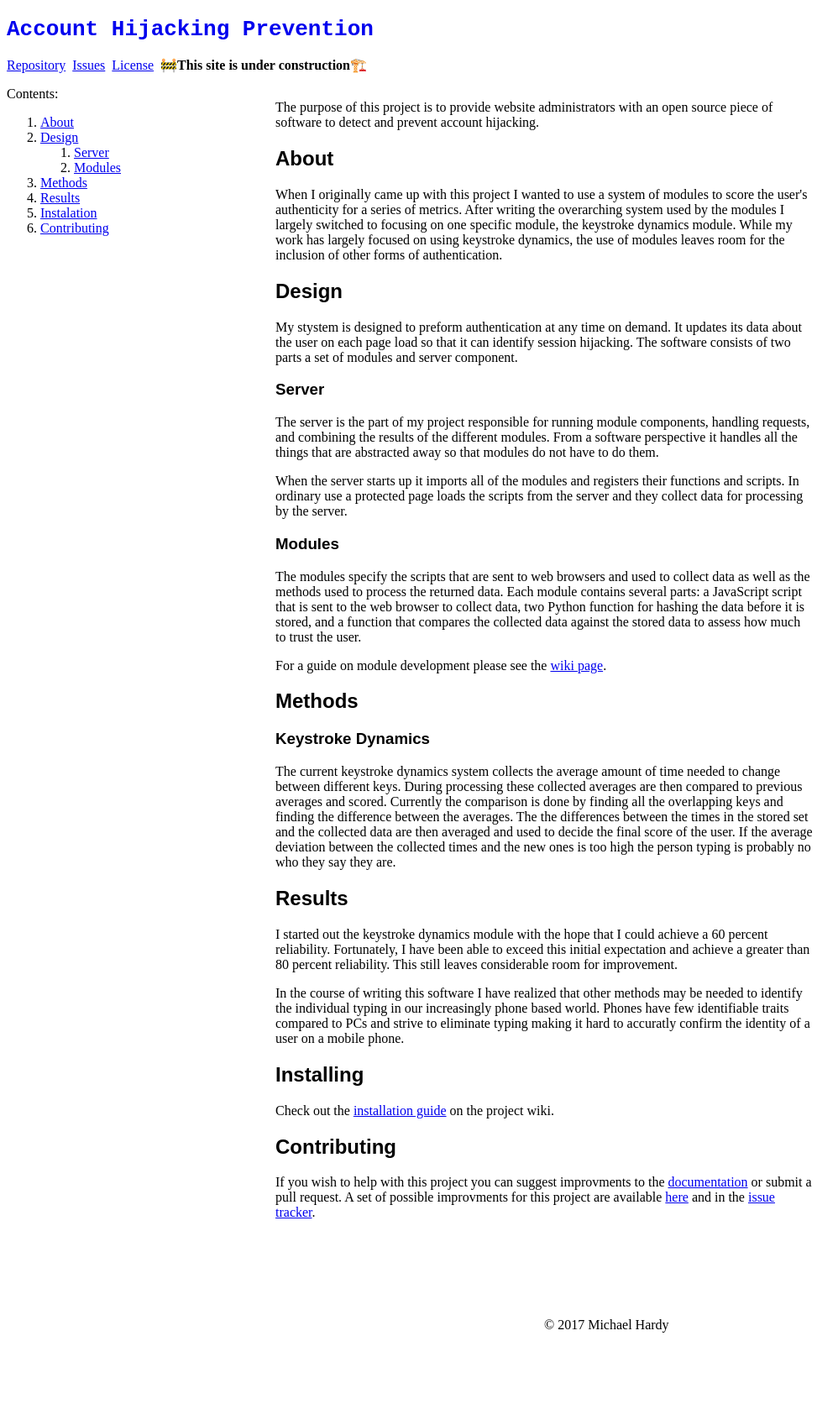
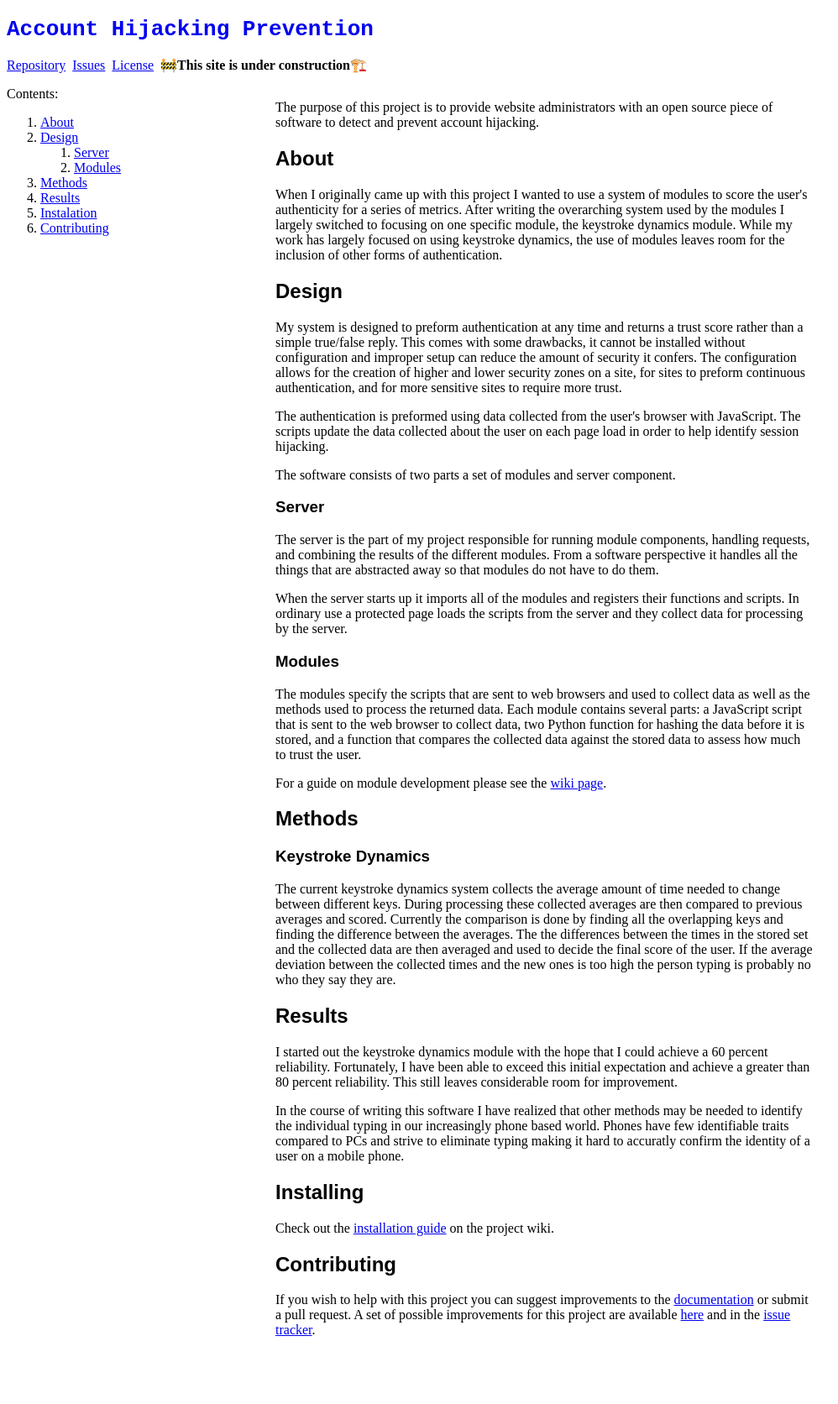
Before and after one commit to michardy/account-hijacking-prevention, a plain HTML site: page index.html in a window 1280 px wide. Shown: the part 5-1677 px from the top of the page at 84% size, without its empty margins (0-998 px from the left). Drawn offline with Linux system fonts and the light colour scheme.

Commit message:
Content updates

```diff
--- a/index.html
+++ b/index.html
@@ -68,7 +68,9 @@
 			</article>
 			<article id="design">
 				<h2>Design</h2>
-				<p>My stystem is designed to preform authentication at any time on demand.  It updates its data about the user on each page load so that it can identify session hijacking.  The software consists of two parts a set of modules and server component.  </p>
+				<p>My system is designed to preform authentication at any time and returns a trust score rather than a simple true/false reply.  This comes with some drawbacks, it cannot be installed without configuration and improper setup can reduce the amount of security it confers.  The configuration allows for the creation of higher and lower security zones on a site, for sites to preform continuous authentication, and for more sensitive sites to require more trust.  </p>
+				<p>The authentication is preformed using data collected from the user's browser with JavaScript.  The scripts update the data collected about the user on each page load in order to help identify session hijacking.  </p>
+				<p>The software consists of two parts a set of modules and server component.  </p>
 				<div id="server">
 					<h3>Server</h3>
 					<p>The server is the part of my project responsible for running module components, handling requests, and combining the results of the different modules.  From a software perspective it handles all the things that are abstracted away so that modules do not have to do them.  </p>
@@ -98,7 +100,7 @@
 			</article>
 			<article id="contrib">
 				<h2>Contributing</h2>
-				<p>If you wish to help with this project you can suggest improvments to the <a href="https://github.com/michardy/account-hijacking-prevention/wiki">documentation</a> or submit a pull request.  A set of possible improvments for this project are available <a href="https://github.com/michardy/account-hijacking-prevention/wiki/Improvments">here</a> and in the <a href="https://github.com/michardy/account-hijacking-prevention/issues">issue tracker</a>.</p>
+				<p>If you wish to help with this project you can suggest improvements to the <a href="https://github.com/michardy/account-hijacking-prevention/wiki">documentation</a> or submit a pull request.  A set of possible improvements for this project are available <a href="https://github.com/michardy/account-hijacking-prevention/wiki/Improvments">here</a> and in the <a href="https://github.com/michardy/account-hijacking-prevention/issues">issue tracker</a>.</p>
 			</article>
 		</main>
 		<footer>
```
